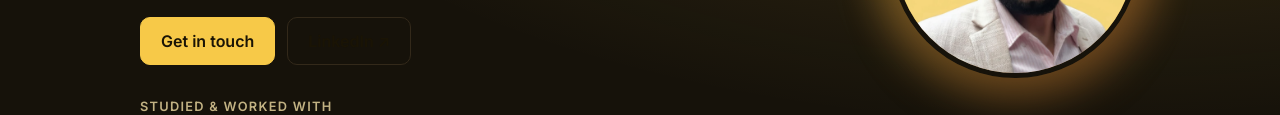
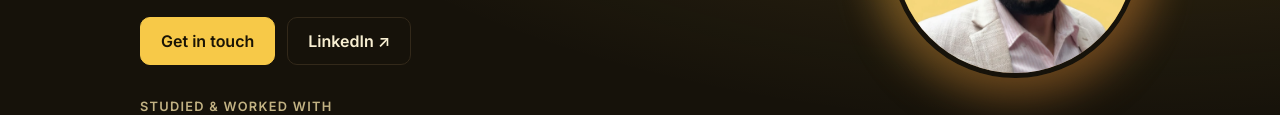
Before and after one commit to cjambhulkar052-dev/chetanjambhulkar, a plain HTML site: page index.html in a window 1280 px wide. Both pictures are taken after a click on the button "Toggle dark/light theme". Shown: the part 267-382 px from the top of the page. Drawn offline with Linux system fonts and the light colour scheme.

Commit message:
Fix ghost button text in dark mode
Co-Authored-By: Claude Sonnet 5.5 <noreply@anthropic.com>

```diff
--- a/style.css
+++ b/style.css
@@ -6,7 +6,8 @@
   --bg:#16120a;--bg2:#1d1810;--text:#f8efd2;--muted:#c2b283;--line:#33291a;
   --accent:#f7c948;--accent2:#fb923c;--card:#211b10;
 }
-:root[data-theme="dark"] .btn,:root[data-theme="dark"] nav a.btn{color:#1a1405!important}
+:root[data-theme="dark"] .btn:not(.ghost),:root[data-theme="dark"] nav a.btn{color:#1a1405!important}
+:root[data-theme="dark"] .btn.ghost{color:var(--text)!important}
 *{box-sizing:border-box}
 html{scroll-behavior:smooth;scroll-padding-top:72px}
 body{margin:0;font-family:Inter,system-ui,-apple-system,Segoe UI,sans-serif;background:var(--bg);color:var(--text);line-height:1.65;-webkit-font-smoothing:antialiased}
```
